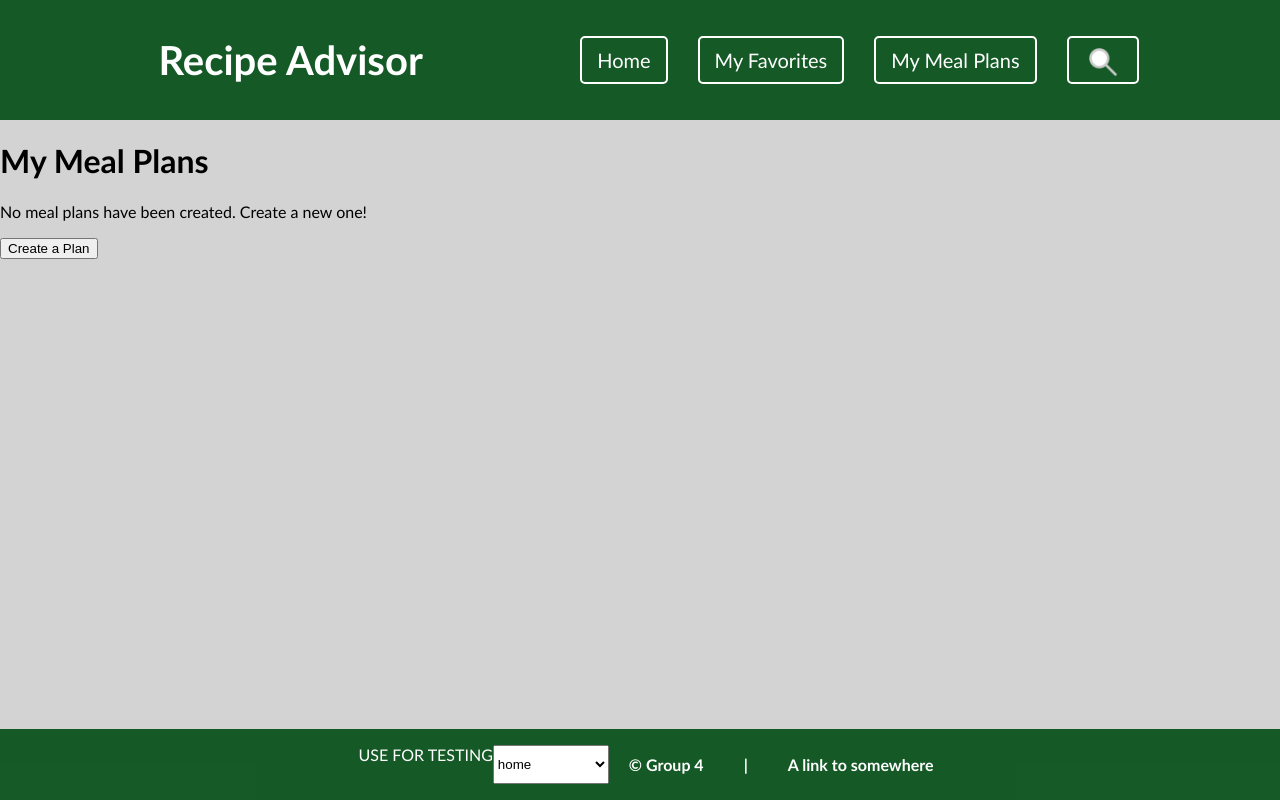
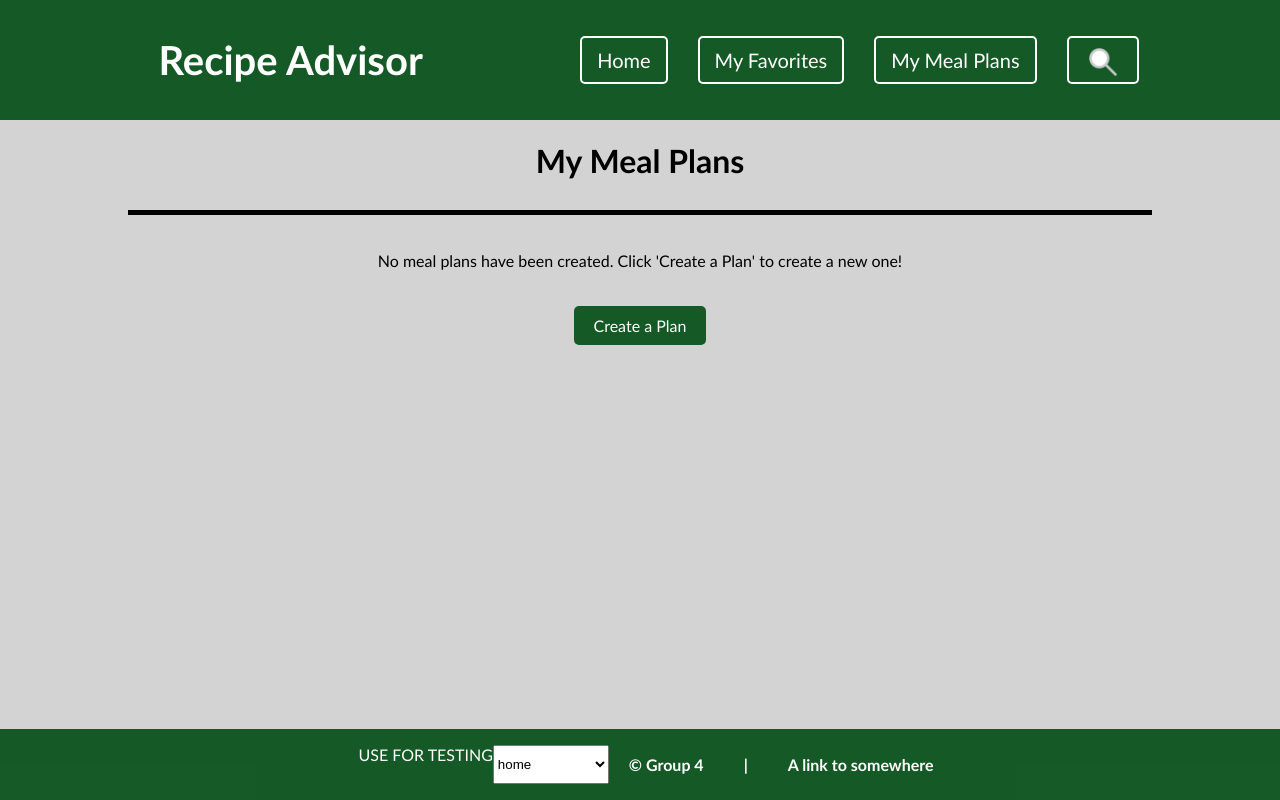
Before and after one commit to ctoothaker1/3344-group-project-4-20, a React (Vite) app in the folder 3344-group-project/: page /myplans in a window 1280 px wide. Shown: the top 800 px of the page. Built offline with nearby package versions, Linux system fonts and the light colour scheme.

Commit message:
styled MyPlans. multiple meal plans can be created now. create plan button always remains at bottom.

```diff
--- a/3344-group-project/src/Pages/MyPlans/MyPlans.jsx
+++ b/3344-group-project/src/Pages/MyPlans/MyPlans.jsx
@@ -73,20 +73,22 @@ const MyPlans = () => {
 
       <div className={styles.plansContainer}>
               <h1>My Meal Plans</h1>
+              <hr className={styles.divider} />
               <div className={styles.plans}> {/* loop through plans and display each */}
                   {mealPlans.length > 0 ? (
                   mealPlans.map(plan => (
                       <div key={plan.name} className={styles.planCard}>
-                      <h3>{plan.name}</h3>
-                      {/* OTHER PLAN DETAILS */}
-                      <button onClick={() => handlePlanClick(plan)}>View Plan</button>
-                      <button onClick={() => handleDeletePlan(plan.name)}>Delete</button>
+                        <h3>{plan.name}</h3>
+                        {/* OTHER PLAN DETAILS */}
+                        <div className={styles.cardButtons}>
+                          <button onClick={() => handlePlanClick(plan)}>View Plan</button>
+                          <button onClick={() => handleDeletePlan(plan.name)}>Delete</button>
+                        </div>
                       </div>
                   ))
                   ) : (
                   <div className={styles.noPlans}>
-                    <p>No meal plans have been created. Create a new one!</p>
-                    <button onClick={() => handleCreatePlanClick()}>Create a Plan</button>
+                    <p>No meal plans have been created. Click 'Create a Plan' to create a new one!</p>
                   </div>
                   )}
               </div>
@@ -96,6 +98,7 @@ const MyPlans = () => {
             onClose={() => setShowCreatePlanForm(false)}
           />
         )}
+            <button onClick={() => handleCreatePlanClick()} className={styles.createPlanButton}>Create a Plan</button>
           </div>
 
     </main>
--- a/3344-group-project/src/Pages/MyPlans/MyPlans.module.css
+++ b/3344-group-project/src/Pages/MyPlans/MyPlans.module.css
@@ -0,0 +1,59 @@
+.plansContainer{
+    display: flex;
+    flex-direction: column;
+    align-items: center;
+}
+.divider {
+    border: none;
+    height: 5px;
+    background-color: black;
+    margin-bottom: 20px;
+    width: 80%;
+
+  }
+.noPlans{
+    display: flex;
+    flex-direction: column;
+    align-items: center;
+}
+.plans{
+    display: flex;
+    flex-direction: column;
+    align-items: center;
+}
+.planCard{
+    background-color: white;
+    display: flex;
+    flex-direction: column;
+    align-items: center;
+    justify-content: space-between;
+    margin: 5px 0;
+    padding: 0.5rem 1rem;
+    border-radius: 6px;
+}
+.planCard button{
+    gap: 10px;
+}
+.cardButtons{
+    display: flex;
+    gap: 10px;
+    flex-wrap: wrap;
+    justify-content: space-around;
+    flex: 1;
+}
+.createPlanButton{
+    margin-top: 20px;
+}
+.plansContainer button {
+    padding: 10px 20px;
+    font-size: 1rem;
+    cursor: pointer;
+    background-color: #004d13e5;
+    color: white;
+    border: none;
+    border-radius: 5px;
+    transition: background-color 0.3s ease;
+}
+.plansContainer button:hover {
+    background-color: #00691f;
+}
--- a/3344-group-project/src/components/CreatePlanForm/CreatePlanForm.jsx
+++ b/3344-group-project/src/components/CreatePlanForm/CreatePlanForm.jsx
@@ -27,7 +27,7 @@ const CreatePlanForm = ({ onCreate, onClose }) => {
           placeholder="Enter plan name"
           onChange={(e) => setPlanName(e.target.value)} // set plan name as it changes
         />
-        <button type="submit">Create plan</button>
+        <button type="submit">Save</button>
         <button type="button" onClick={onClose}>Cancel</button>
       </form>
     </div>
--- a/3344-group-project/src/index.css
+++ b/3344-group-project/src/index.css
@@ -8,7 +8,9 @@ body{
 html {
   scroll-behavior: smooth;
 }
-
+input, button{
+  font-family: 'Trebuchet MS', 'Lucida Sans Unicode', 'Lucida Grande', 'Lucida Sans', Arial, sans-serif;
+}
 /* increase font size for phone screens*/
 /*@media screen and (max-width: 375px) {
   body {
```
